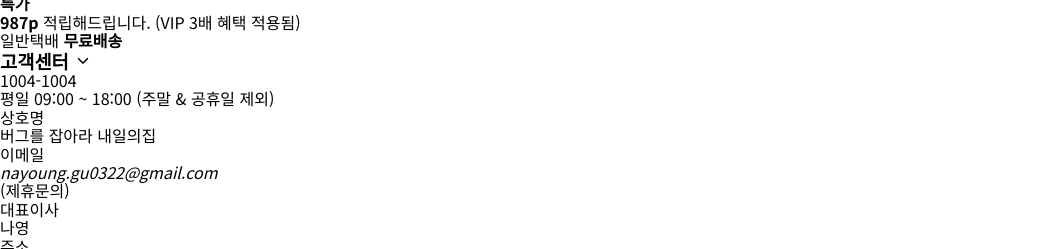
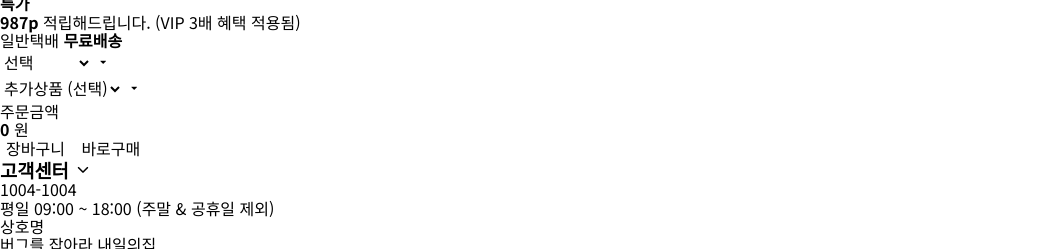
Before and after one commit to Nayoung-Gu/tomorrow-house, a website: page index.html in a window 1280 px wide. Shown: the part 6598-6847 px from the top of the page, without its empty margins (0-1063 px from the left). Drawn offline with nearby package versions, Linux system fonts and the light colour scheme; files whose address does not match are found by name.

Commit message:
🚧 Finish marking up order-form

```diff
--- a/index.html
+++ b/index.html
@@ -462,12 +462,11 @@
                       <strong class="tag-red">특가</strong>
                     </div>
                   </div>
-
-                  <p class="info-point">
-                    <strong aria-label="987 포인트">987p</strong>
-                    적립해드립니다. (VIP 3배 혜택 적용됨)
-                  </p>
                 </div>
+                <p class="info-point">
+                  <strong aria-label="987 포인트">987p</strong>
+                  적립해드립니다. (VIP 3배 혜택 적용됨)
+                </p>
               </div>
 
               <div class="product-info-delivery">
@@ -475,6 +474,54 @@
                 <strong class="tag-gray">무료배송</strong>
               </div>
             </section>
+
+            <form class="order-form lg-only" action="/" method="POST">
+              <div class="order-inputs">
+                <div class="select-group is-active">
+                  <select class="form-select" id="select-1" required>
+                    <option value="">선택</option>
+                    <option value="1">선택사항 1</option>
+                    <option value="2">선택사항 2</option>
+                    <option value="3">선택사항 3</option>
+                    <option value="4">선택사항 4</option>
+                    <option value="5">선택사항 5</option>
+                  </select>
+                  <i class="ic-caret" aria-hidden></i>
+                </div>
+                <div class="select-group">
+                  <select class="form-select" id="select-2">
+                    <option value="">추가상품 (선택)</option>
+                    <option value="1">선택사항 1</option>
+                    <option value="2">선택사항 2</option>
+                    <option value="3">선택사항 3</option>
+                    <option value="4">선택사항 4</option>
+                    <option value="5">선택사항 5</option>
+                  </select>
+                  <i class="ic-caret" aria-hidden></i>
+                </div>
+              </div>
+
+              <dl class="order-summary">
+                <dt>주문금액</dt>
+                <dd>
+                  <output for="select-1 select-2">
+                    <div class="price-20">
+                      <strong class="amount">0</strong>
+                      <span class="currency">원</span>
+                    </div>
+                  </output>
+                </dd>
+              </dl>
+
+              <div class="button-group">
+                <button class="btn-outlined btn-55" type="button">
+                  장바구니
+                </button>
+                <button class="btn-primary btn-55" type="submit">
+                  바로구매
+                </button>
+              </div>
+            </form>
           </div>
         </div>
       </div>
```
